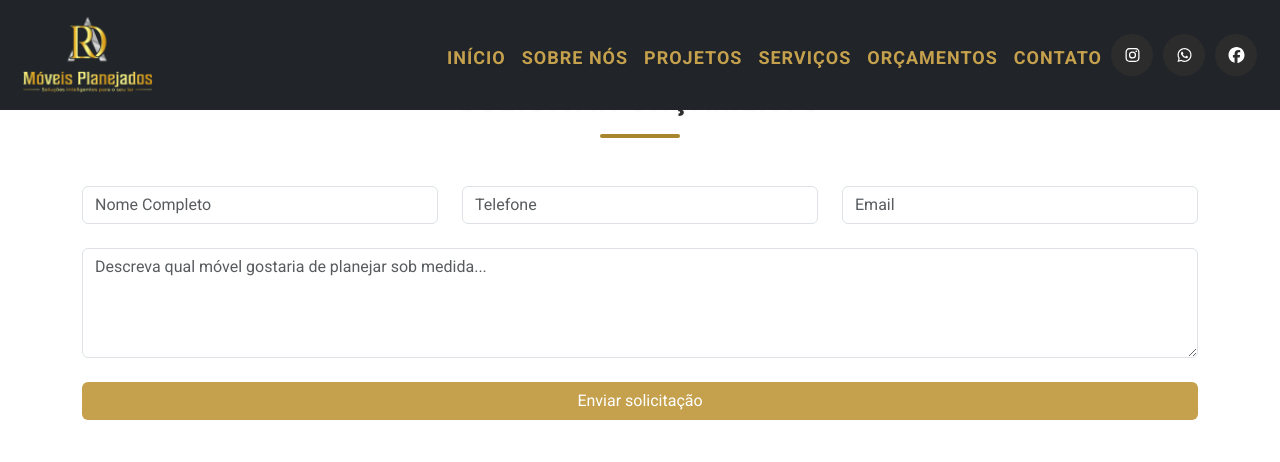
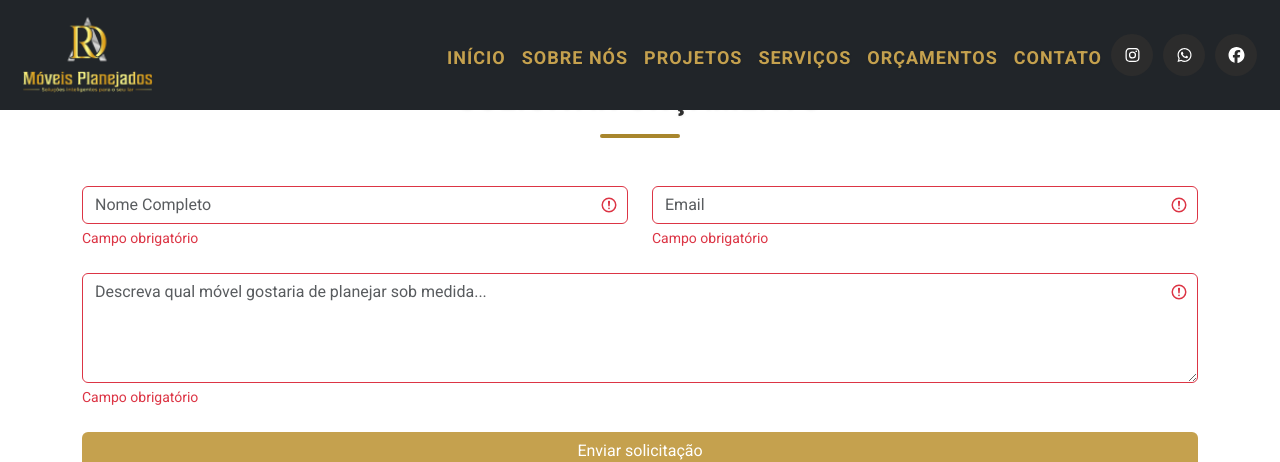
Before and after one commit to AAdriane/rda, a Vue app: page / in a window 1280 px wide. Both pictures are taken after a click on the button "Enviar solicitação". Shown: the part 4050-4512 px from the top of the page. Built offline with nearby package versions, Linux system fonts and the light colour scheme.

Commit message:
feat: Implementar solicitação do orçamento

```diff
--- a/src/assets/components/OrcamentoRda.vue
+++ b/src/assets/components/OrcamentoRda.vue
@@ -8,29 +8,54 @@
         </div>
 
         <div class="row text-center justify-content-center">
-          <div class="col-md-4 mb-4" data-aos="fade-up">
+          <div class="col-md-6 mb-4" data-aos="fade-up">
             <input
+              v-model="form.nome"
               type="text"
               class="form-control"
+              :class="{ 'is-invalid': errors.nome }"
               placeholder="Nome Completo"
+              @input="errors.nome = false"
             />
+            <div v-if="errors.nome" class="invalid-feedback d-block text-start">
+              Campo obrigatório
+            </div>
           </div>
-          <div class="col-md-4 mb-4" data-aos="fade-up">
-            <input type="text" class="form-control" placeholder="Telefone" />
-          </div>
-          <div class="col-md-4 mb-4" data-aos="fade-up">
-            <input type="text" class="form-control" placeholder="Email" />
+          <div class="col-md-6 mb-4" data-aos="fade-up">
+            <input
+              v-model="form.email"
+              type="text"
+              class="form-control"
+              :class="{ 'is-invalid': errors.email }"
+              placeholder="Email"
+              @input="errors.email = false"
+            />
+            <div
+              v-if="errors.email"
+              class="invalid-feedback d-block text-start"
+            >
+              Campo obrigatório
+            </div>
           </div>
           <div class="col-md-12 mb-4" data-aos="fade-up">
             <textarea
+              v-model="form.mensagem"
               type="text"
               class="form-control"
+              :class="{ 'is-invalid': errors.mensagem }"
               rows="4"
               placeholder="Descreva qual móvel gostaria de planejar sob medida..."
+              @input="errors.mensagem = false"
             ></textarea>
+            <div
+              v-if="errors.mensagem"
+              class="invalid-feedback d-block text-start"
+            >
+              Campo obrigatório
+            </div>
           </div>
           <div class="col-md-12">
-            <button class="w-100 btn primary">
+            <button class="w-100 btn primary" @click="enviarSolicitacao">
               {{ $t('Enviar solicitação') }}
             </button>
           </div>
@@ -40,8 +65,47 @@
   </div>
 </template>
 <script>
+const WHATSAPP_NUMBER = '55049920005845';
+
 export default {
   name: 'OrcamentoRda',
+  data() {
+    return {
+      form: {
+        nome: '',
+        email: '',
+        mensagem: '',
+      },
+      errors: {
+        nome: false,
+        email: false,
+        mensagem: false,
+      },
+    };
+  },
+  methods: {
+    validarFormulario() {
+      this.errors.nome = !this.form.nome.trim();
+      this.errors.email = !this.form.email.trim();
+      this.errors.mensagem = !this.form.mensagem.trim();
+
+      return !this.errors.nome && !this.errors.email && !this.errors.mensagem;
+    },
+    enviarSolicitacao() {
+      if (!this.validarFormulario()) {
+        return;
+      }
+
+      const mensagem =
+        `Olá! Gostaria de solicitar um orçamento.\n\n` +
+        `Nome: ${this.form.nome}\n` +
+        `E-mail: ${this.form.email}\n` +
+        `Mensagem: ${this.form.mensagem}`;
+
+      const url = `https://wa.me/${WHATSAPP_NUMBER}?text=${encodeURIComponent(mensagem)}`;
+      window.open(url, '_blank');
+    },
+  },
 };
 </script>
 <style>
@@ -51,4 +115,10 @@
   background-color: #a8862d;
   border-radius: 2px;
 }
+
+.invalid-feedback {
+  color: #dc3545;
+  font-size: 0.875rem;
+  margin-top: 0.25rem;
+}
 </style>
```
